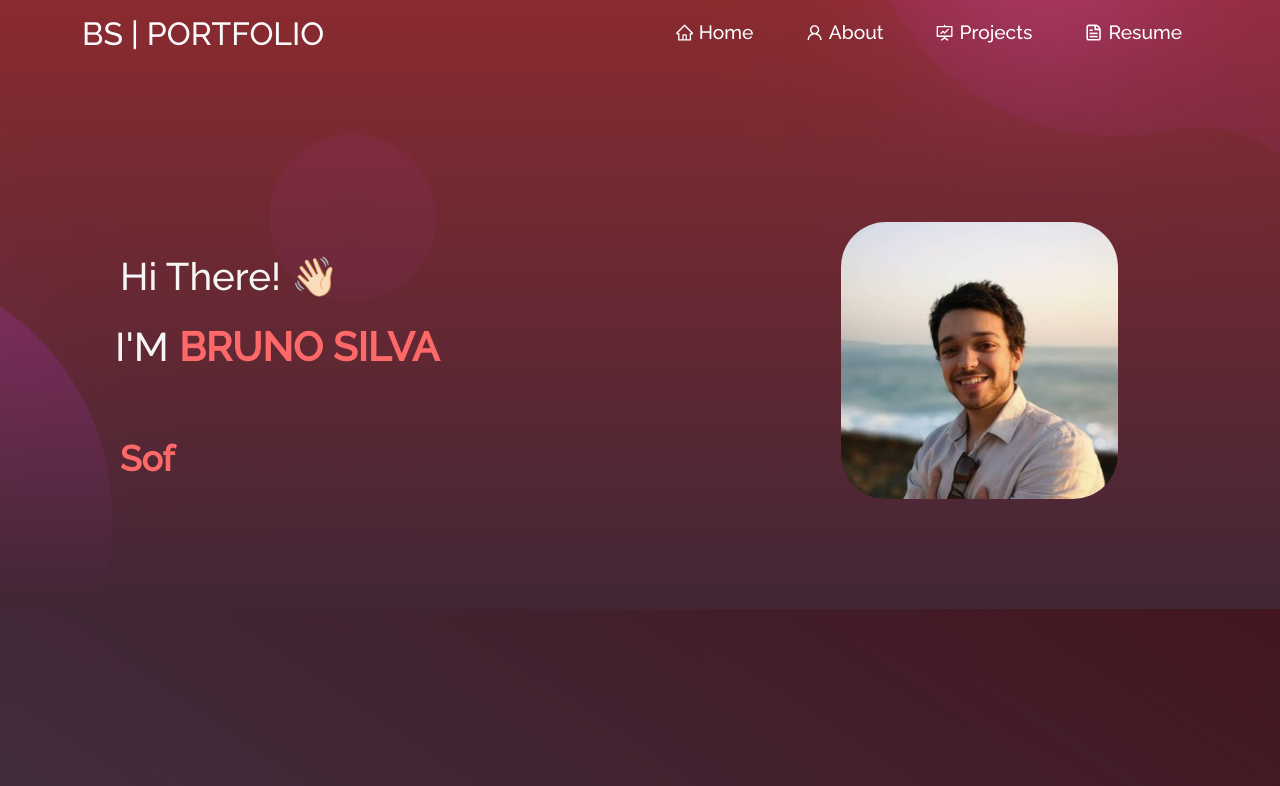
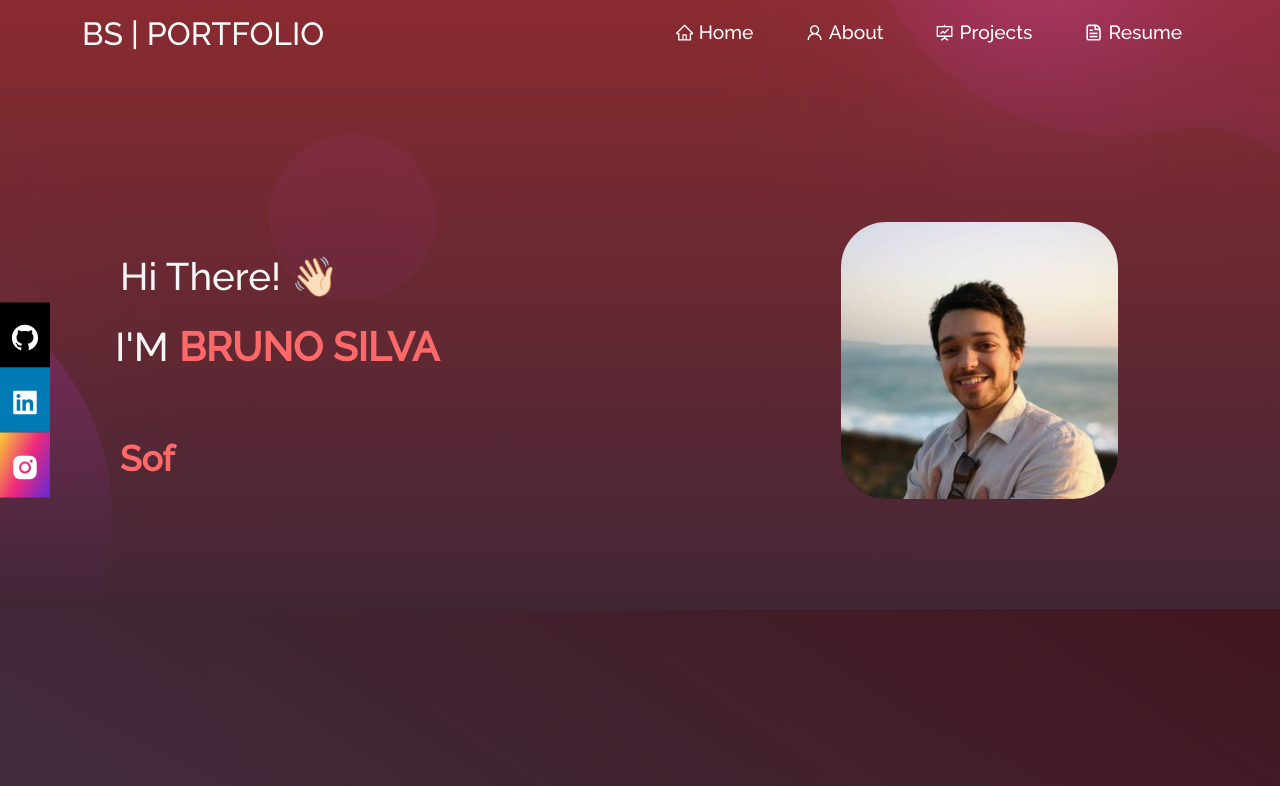
Before and after one commit to ItzHardcore/new-portfolio, a React (Create React App) app: page / in a window 1280 px wide. Shown: the top 786 px of the page. Built offline with nearby package versions, Linux system fonts and the light colour scheme.

Commit message:
testing social bar

```diff
--- a/src/App.js
+++ b/src/App.js
@@ -16,6 +16,7 @@ import ScrollToTop from "./components/ScrollToTop";
 import "./style.css";
 import "./App.css";
 import "bootstrap/dist/css/bootstrap.min.css";
+import Sidebar from "./components/Sidebar";
 
 function App() {
   const [load, upadateLoad] = useState(true);
@@ -33,6 +34,7 @@ function App() {
       <Preloader load={load} />
       <div className="App" style={{ zIndex: "1" }} id={load ? "no-scroll" : "scroll"}>
         <Navbar />
+        <Sidebar />
         <ScrollToTop />
         <Routes>
           <Route path="/" element={<Home />} />
--- /dev/null
+++ b/src/components/Sidebar.js
@@ -0,0 +1,19 @@
+import React from 'react';
+import {
+    AiFillGithub,
+    AiOutlineTwitter,
+    AiFillInstagram,
+    AiFillLinkedin,
+} from "react-icons/ai";
+
+function Sidebar() {
+    return (
+        <div class="icon-bar">
+            <a href="https://github.com/itzhardcore" target='_blank' rel='noreferrer' class="github"><AiFillGithub /></a>
+            <a href="https://www.linkedin.com/in/brunomosilva/" target='_blank' rel='noreferrer' class="linkedin"><AiFillLinkedin /></a>
+            <a href="https://www.instagram.com/brunomosilva/" target='_blank' rel='noreferrer' class="instagram"><AiFillInstagram /></a>
+        </div >
+    )
+}
+
+export default Sidebar
--- a/src/style.css
+++ b/src/style.css
@@ -769,3 +769,53 @@ button:focus {
 .col-lg-3{
 width: 20% !important;
 }
+
+.icon-bar {
+  position: fixed;
+  top: 50%;
+  -webkit-transform: translateY(-50%);
+  -ms-transform: translateY(-50%);
+  transform: translateY(-50%);
+  z-index: 2;
+}
+
+/* Style the icon bar links */
+.icon-bar a {
+  display: block;
+  text-align: center;
+  padding: 10px;
+  transition: all 0.3s ease;
+  color: white;
+  font-size: 30px;
+}
+
+/* Style the social media icons with color, if you want */
+.icon-bar a:hover {
+  background-color: var(--imp-text-color);
+  background: var(--imp-text-color);
+}
+
+.instagram {
+  background: linear-gradient(115deg, #f9ce34, #ee2a7b, #6228d7);
+  color: white;
+}
+
+.github {
+  background: black;
+  color: white;
+}
+
+.google {
+  background: #dd4b39;
+  color: white;
+}
+
+.linkedin {
+  background: #007bb5;
+  color: white;
+}
+
+.youtube {
+  background: #bb0000;
+  color: white;
+}
```
